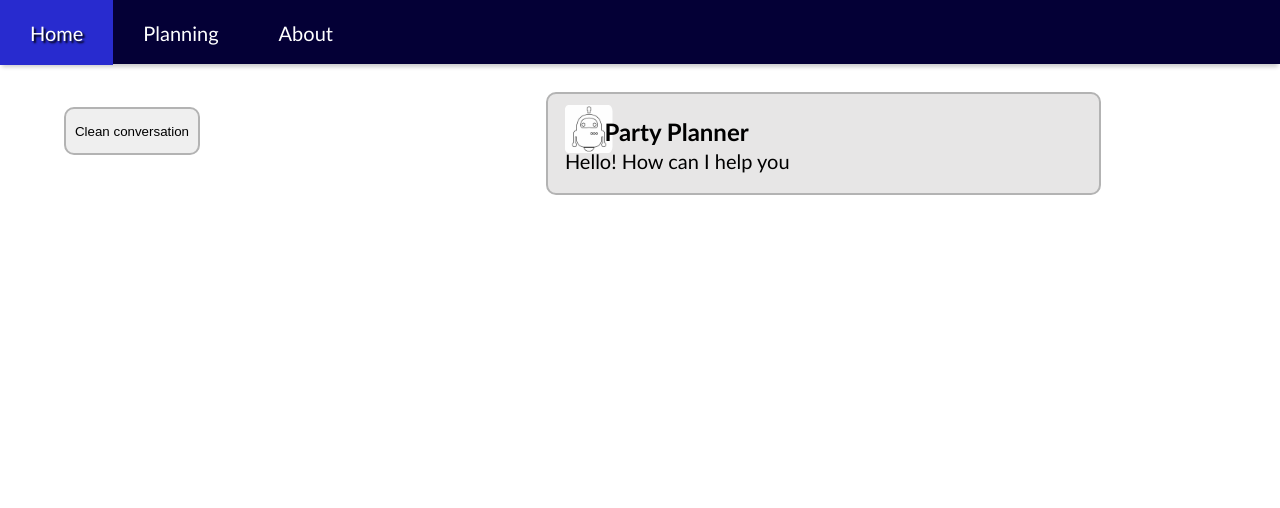
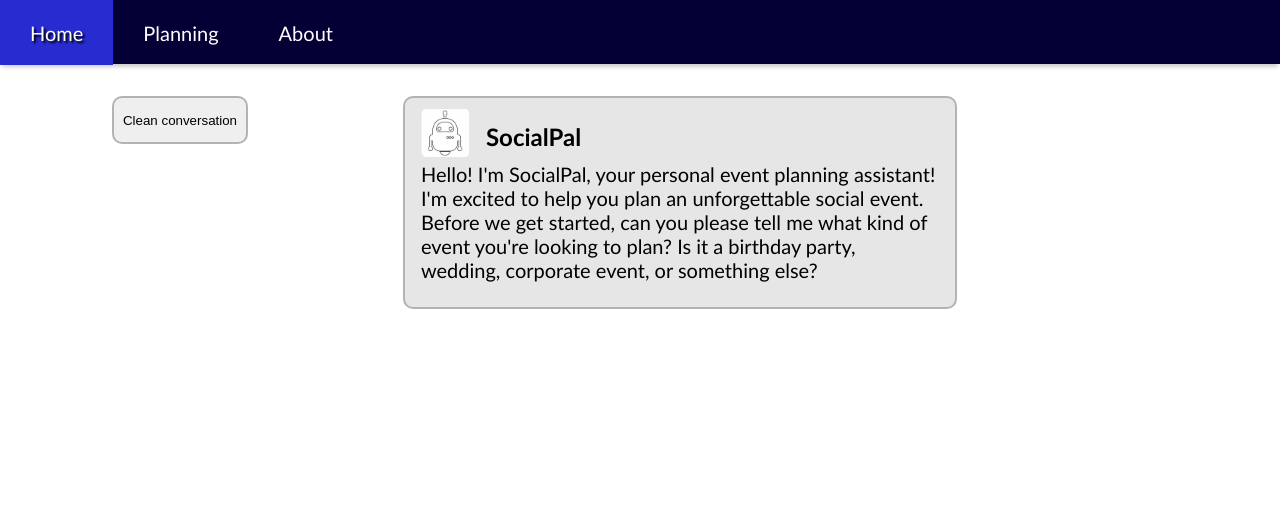
Before and after one commit to Sslithercode/SocialSourcedLocal, a Flask app: page /planning in a window 1280 px wide. Shown: the top 508 px of the page. Run offline with Flask 3, Linux system fonts and the light colour scheme; parts of the project's set-up code (start-up, migrations or seed data) failed here and were passed over.

Commit message:
fixed styling

```diff
--- a/full_app/main.py
+++ b/full_app/main.py
@@ -9,9 +9,16 @@ from langchain_core.messages import HumanMessage,SystemMessage
 from langchain_core.prompts import ChatPromptTemplate, MessagesPlaceholder
 from langchain.memory import ChatMessageHistory
 from langchain_core.runnables.history import RunnableWithMessageHistory
+from langchain_together import ChatTogether
+# choose from our 50+ models here: https://docs.together.ai/docs/inference-models
+#llama_llm = ChatTogether(
+    #together_api_key="",
+    #model="meta-llama/Llama-3-8b-chat-hf",
+    #streaming = True
+#)
 
 
-llama_llm = Ollama(model="llama3:8b-instruct-q8_0",callbacks=[StreamingStdOutCallbackHandler()])
+#llama_llm = Ollama(model="llama3:8b-instruct-q8_0",callbacks=[StreamingStdOutCallbackHandler()])
 prompt = ChatPromptTemplate.from_messages(
     [
         (
@@ -48,10 +55,13 @@ def interact():
     if request.method == "POST":
         user_input = request.form["userInput"]
         messages.append(user_input)
-        messages.append("")
-        stream  = chain_with_message_history.stream( {"input": user_input},{"configurable": {"session_id": "unused"}})
-        for i in chain_with_message_history.stream({"input": user_input}, {"configurable": {"session_id": "unused"}}):
-            messages[-1] += i
+        stream  = chain_with_message_history.invoke( {"input": user_input},{"configurable": {"session_id": "unused"}})
+        messages.append(stream.content)
+
+        #for i in stream:
+            #messages[-1] += i
+            #print(i)
+
         return render_template("interact.html", data=messages)
     else:
         return render_template("interact.html", data=messages)
--- a/full_app/static/style.css
+++ b/full_app/static/style.css
@@ -92,6 +92,7 @@ body#home{
 /*interact page style*/
 .wrapper{
     overflow-x: auto;
+    margin: auto;
 }
 
 .inputBox{
@@ -112,8 +113,8 @@ body#home{
     height: 3rem;
     width: 8.5rem;
     position:fixed;
-    top:6.7rem;
-    left:4rem;
+    top:6rem;
+    left:7rem;
     border-radius: 10px;
     border:2px solid rgb(179, 179, 179);
 }
@@ -121,13 +122,13 @@ body#home{
 .output{
     width: 60%;
     height: 25rem;
-    margin: auto;
 
 }
 
 .textBubble{
     position: relative;
-    margin-top: 5%;
+    margin-top: 2rem;
+    margin-left: 2.5rem;
     margin-bottom: 0;
     width:100%;
     height:fit-content;
@@ -140,8 +141,8 @@ body#home{
 .textBubble p{
     position: relative;
     font-size: 20px;
-    margin-left: 3%;
-    margin-top: 10%;
+    margin-top: 3.7rem;
+    padding:0.3rem 1rem;
 }
 
 .textBubble img{
@@ -154,7 +155,7 @@ body#home{
 
 .textBubble h2{
     position: absolute;
-    margin-left: 10%;
+    margin-left: 5rem;
     padding:4px 1px;
 }
 
--- a/full_app/templates/interact.html
+++ b/full_app/templates/interact.html
@@ -7,16 +7,24 @@
     <div class = "output">
         <div class = "textBubble">
             <img src = "../static/ai.jpg" alt = "AIProfile">
-            <h2>Party Planner</h2>
-            <p>Hello! How can I help you</p> <!--{{aiResponse}}-->
+            <h2>SocialPal</h2>
+            <p>Hello! I'm SocialPal, your personal event planning assistant! I'm excited to help you plan an unforgettable social event. Before we get started, can you please tell me what kind of event you're looking to plan? Is it a birthday party, wedding, corporate event, or something else?</p> <!--{{aiResponse}}-->
         </div>
 
         {% for i in data %}
-            <div class = "textBubble">
-                <img src = "../static/user.jpg" alt = "userProfile">
-                <h2>You</h2>
-                <p>{{i}}</p>
-            </div>
+            {% if data.index(i)%2 == 0 %}
+                <div class = "textBubble">
+                    <img src = "../static/user.jpg" alt = "userProfile">
+                    <h2>You</h2>
+                    <p>{{i}}</p>
+                </div>
+            {% else %}
+                <div class = "textBubble">
+                    <img src = "../static/ai.jpg" alt = "AIProfile">
+                    <h2>SocialPal</h2>
+                    <p>{{i}}</p> <!--{{aiResponse}}-->
+                </div>
+            {% endif %}
         {% endfor %}
     </div>
 
```
